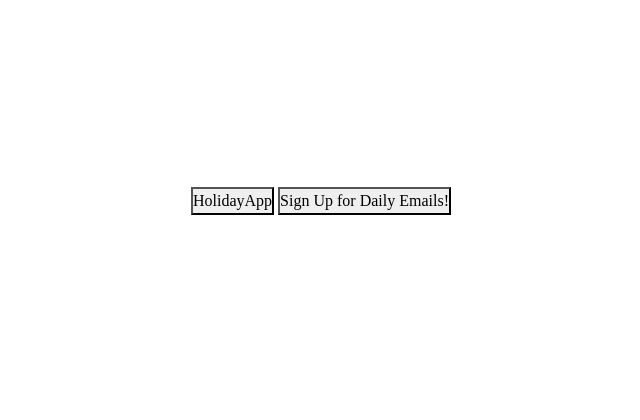
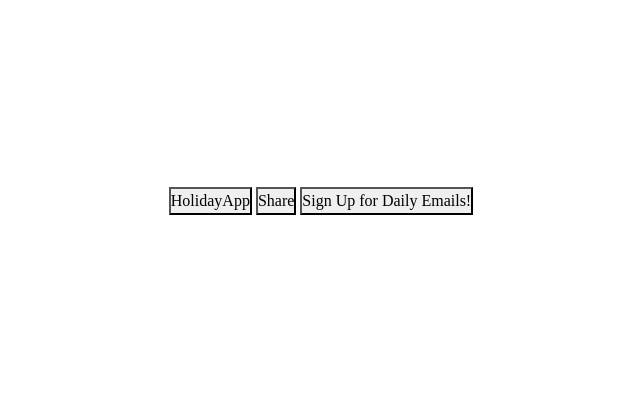
Before and after one commit to leah-ewing/HolidayHub, a Flask app: template templates/base.html in a window 1280 px wide. Shown: the top 420 px of the page, without its empty margins (319-959 px from the left). Run offline with Flask 3, Linux system fonts and the light colour scheme; the template is opened without the code that fills it, so the values that code supplies are empty.

Commit message:
add share button

```diff
--- /dev/null
+++ b/static/js/share.js
@@ -0,0 +1,7 @@
+'use strict';
+
+let shareButton = document.getElementById("share-button")
+
+shareButton.addEventListener('click', event => {
+    alert('test')
+});
--- a/templates/base.html
+++ b/templates/base.html
@@ -32,8 +32,12 @@
   </title>
 
   <div>
-    <button id = "homepage-button" onclick="location.href='/'">
+    <button id="homepage-button" onclick="location.href='/'">
       HolidayApp
+    </button>
+
+    <button id="share-button">
+      Share
     </button>
 
     <button id="popup-button">
@@ -91,6 +95,7 @@
   </div>
 
   <script src="{{ url_for('static', filename='js/popup.js') }}"></script>
+  <script src="{{ url_for('static', filename='js/share.js') }}"></script>
 
   {% endblock %}
 
--- a/templates/holiday.html
+++ b/templates/holiday.html
@@ -80,5 +80,4 @@
     </div>
 </body>
 
-
 {% endblock %}
--- a/templates/homepage.html
+++ b/templates/homepage.html
@@ -1,7 +1,8 @@
 {% extends 'base.html' %}
 
-{% block title %}Homepage{% endblock %}
-
+<title>
+  {% block title %}Homepage{% endblock %}
+</title>
 
 {% block body %}
 
```
Also changed, not shown: templates/calendar-view.html (+10 -6 lines), templates/random-holiday.html (+7 -6 lines).
